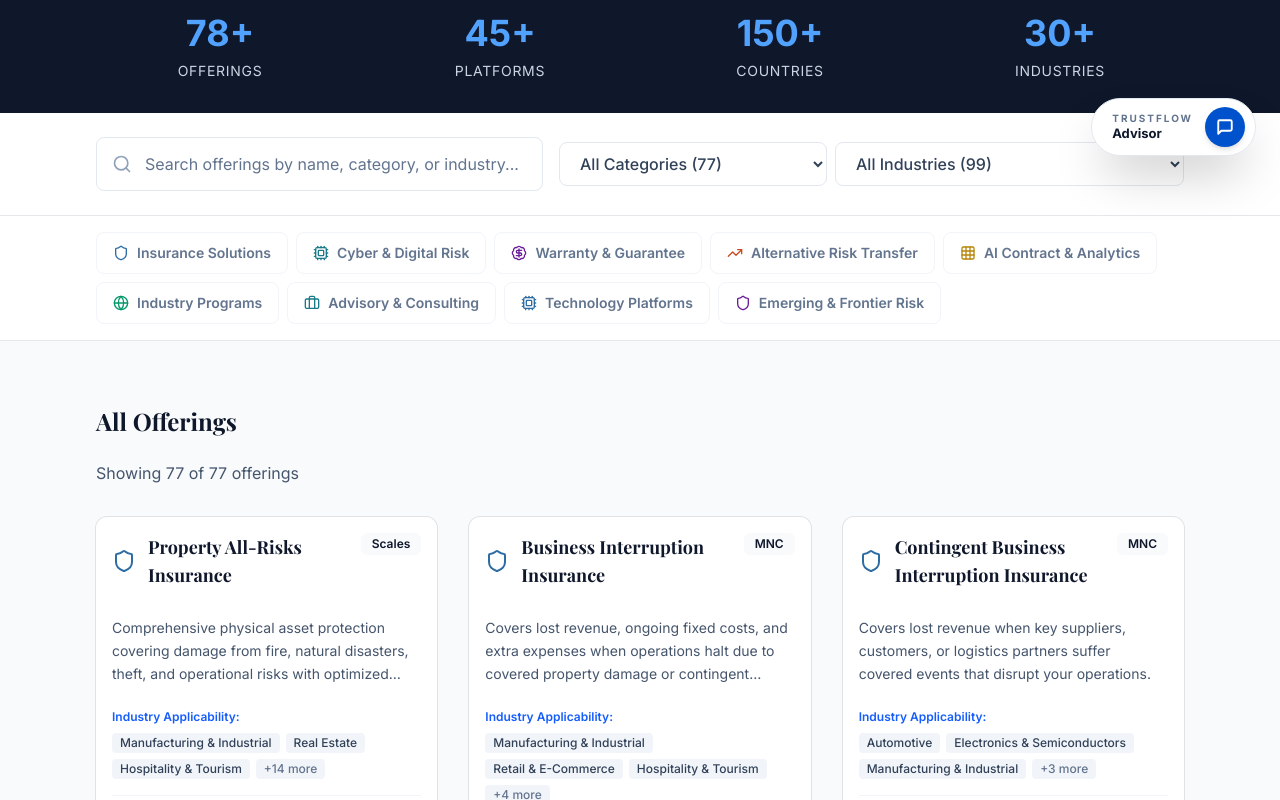
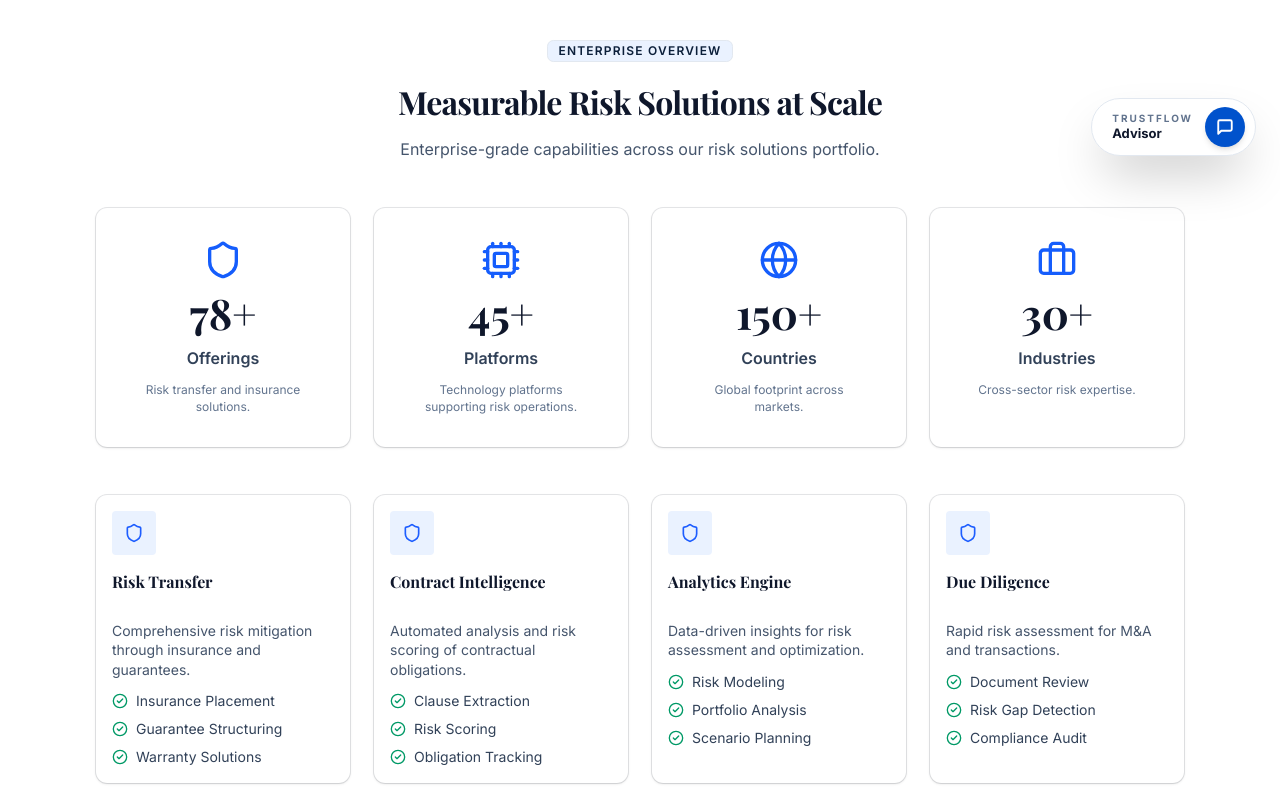
Before and after one commit to sathyadharsan/GLOBAL-BUSINESS-RISK-SOLUTIONS, a Next.js app: page /offerings in a window 1280 px wide. Shown: the part 620-1420 px from the top of the page. Built offline with nearby package versions, Linux system fonts and the light colour scheme; a web font is replaced by a local one.

Commit message:
kpi issue final

```diff
--- a/src/app/offerings/category/[category]/client.tsx
+++ b/src/app/offerings/category/[category]/client.tsx
@@ -196,7 +196,7 @@ export function CategoryClient({ category, categoryInfo, offerings }: CategoryCl
   return (
     <div className="flex flex-col min-h-screen bg-white">
       {/* SECTION 1: FULL WIDTH HERO */}
-      <section className="relative h-[70vh] min-h-[560px] w-full overflow-hidden bg-[#0B1F3A]">
+      <section className="relative h-[70vh] min-h-[560px] w-full overflow-hidden bg-[#0B1F3A] mb-16">
         <div
           className="absolute inset-0 bg-cover bg-center bg-no-repeat scale-105"
           style={{
@@ -244,46 +244,50 @@ export function CategoryClient({ category, categoryInfo, offerings }: CategoryCl
         </div>
       </section>
 
-      {/* SECTION 2: ENTERPRISE KPI DASHBOARD */}
-      <section className="w-full bg-[#0B1F3A] text-white py-14">
+      {/* SECTION 2: ENTERPRISE METRICS & CAPABILITIES - SINGLE SECTION */}
+      <section className="w-full bg-white py-14 border-b border-slate-200">
         <div className="container mx-auto px-6 md:px-8 max-w-6xl">
-          <div className="grid grid-cols-2 md:grid-cols-4 gap-8">
+          <div className="text-center mb-12">
+            <Badge variant="secondary" className="w-fit bg-[#EAF2FF] text-[#0B1F3A] border-slate-200 text-xs font-semibold tracking-widest uppercase mb-4">
+              Enterprise Overview
+            </Badge>
+            <h2 className="text-[28px] md:text-[32px] font-bold text-slate-900 font-serif tracking-tight mb-3">
+              Measurable {label} Solutions at Scale
+            </h2>
+            <p className="text-base text-slate-600 max-w-2xl mx-auto leading-snug">
+              Enterprise-grade capabilities across our {label.toLowerCase()} practice.
+            </p>
+          </div>
+
+          {/* Executive KPI Cards Row */}
+          <div className="grid grid-cols-2 md:grid-cols-4 gap-6 mb-12">
             {mergedKPIs.map((kpi, i) => (
-              <div key={i} className="text-center space-y-2">
-                <div className="text-[44px] font-bold text-[#60A5FA] leading-none">
-                  {kpi.value}
-                </div>
-                <div className="text-xs text-slate-300 uppercase tracking-widest font-semibold">
-                  {kpi.label}
-                </div>
-              </div>
+              <Card key={i} className="border-slate-300 bg-white shadow-sm hover:shadow-md transition-shadow text-center py-8 px-4">
+                <CardContent className="space-y-3 pt-0">
+                  <Shield className="h-10 w-10 text-blue-600 mx-auto" />
+                  <div className="text-[42px] font-bold text-slate-900 font-serif leading-none">
+                    {kpi.value}
+                  </div>
+                  <div className="text-base font-semibold text-slate-700">
+                    {kpi.label}
+                  </div>
+                  <p className="text-xs text-slate-500 leading-snug px-2">
+                    Enterprise capability
+                  </p>
+                </CardContent>
+              </Card>
             ))}
           </div>
-        </div>
-      </section>
 
-      {/* SECTION 3: CAPABILITY ARCHITECTURE */}
-      <section className="py-14 bg-white border-b border-slate-200">
-        <div className="container mx-auto px-6 md:px-8 max-w-6xl">
-          <div className="text-center mb-10">
-            <h2 className="text-[28px] font-bold text-[#0B1F3A] font-serif tracking-tight">
-              Capability Architecture
-            </h2>
-            <p className="mt-3 text-base text-slate-600 max-w-2xl mx-auto leading-snug">
-              Enterprise-grade capabilities across the {label} practice.
-            </p>
-          </div>
+          {/* Capability Cards Row */}
           <div className="grid md:grid-cols-2 lg:grid-cols-4 gap-6">
             {mergedCapabilities.map((cap, i) => (
-              <Card
-                key={i}
-                className="border-slate-300 bg-white shadow-sm hover:shadow-md transition-shadow"
-              >
+              <Card key={i} className="border-slate-300 bg-white shadow-sm hover:shadow-md transition-shadow">
                 <CardHeader className="pb-3">
                   <div className="w-11 h-11 rounded bg-[#EAF2FF] flex items-center justify-center mb-3">
                     <Shield className="h-5 w-5 text-[#1E5EFF]" />
                   </div>
-                  <CardTitle className="text-base font-bold text-[#0B1F3A] leading-snug">
+                  <CardTitle className="text-base font-bold text-slate-900 leading-snug">
                     {cap.title}
                   </CardTitle>
                 </CardHeader>
@@ -291,10 +295,7 @@ export function CategoryClient({ category, categoryInfo, offerings }: CategoryCl
                   <p className="text-sm text-slate-600 leading-snug">{cap.desc}</p>
                   <ul className="space-y-2">
                     {cap.bullets.map((bullet, j) => (
-                      <li
-                        key={j}
-                        className="flex items-start gap-2 text-sm text-slate-700"
-                      >
+                      <li key={j} className="flex items-start gap-2 text-sm text-slate-700">
                         <CheckCircle2 className="h-4 w-4 text-emerald-600 shrink-0 mt-0.5" />
                         <span>{bullet}</span>
                       </li>
@@ -307,7 +308,7 @@ export function CategoryClient({ category, categoryInfo, offerings }: CategoryCl
         </div>
       </section>
 
-      {/* SECTION 4 & 5: INDUSTRY VERTICAL TABS + DYNAMIC CONTENT PANEL */}
+      {/* SECTION 3: INDUSTRY VERTICAL TABS */}
       <section className="py-14 bg-slate-50 border-b border-slate-200">
         <div className="container mx-auto px-6 md:px-8 max-w-6xl">
           <div className="text-center mb-10">
@@ -655,7 +656,7 @@ export function CategoryClient({ category, categoryInfo, offerings }: CategoryCl
             <h2 className="text-[28px] font-bold text-[#0B1F3A] font-serif tracking-tight">
               Related Solutions
             </h2>
-            <p className="mt-3 text-base text-slate-600 max-w-2xl mx-auto leading-snung">
+            <p className="mt-3 text-base text-slate-600 max-w-2xl mx-auto leading-snug">
               Complementary offerings that enhance your enterprise risk program.
             </p>
           </div>
--- a/src/app/offerings/page.tsx
+++ b/src/app/offerings/page.tsx
@@ -5,7 +5,7 @@ import Link from "next/link";
 import { Badge } from "@/components/ui/badge";
 import { Button } from "@/components/ui/button";
 import { Card, CardContent, CardHeader, CardTitle } from "@/components/ui/card";
-import { Search, Shield, Cpu, BadgeDollarSign, TrendingUp, Grid, Globe, Briefcase, ChevronRight } from "lucide-react";
+import { Search, Shield, Cpu, BadgeDollarSign, TrendingUp, Grid, Globe, Briefcase, ChevronRight, CheckCircle2 } from "lucide-react";
 import { offeringsData, CATEGORY_GROUPS } from "@/data/offeringsData";
 import { HeroBackground } from "@/components/sections/HeroBackground";
 import { cn } from "@/lib/utils";
@@ -50,7 +50,6 @@ export default function OfferingsMarketplace() {
         offering.category.toLowerCase().includes(searchQuery.toLowerCase());
 
       const matchesCategory = selectedCategory === "all" || offering.category === selectedCategory;
-
       const matchesIndustry = selectedIndustry === "all" ||
         offering.industryApplicability?.includes(selectedIndustry);
 
@@ -70,44 +69,107 @@ export default function OfferingsMarketplace() {
     <div className="flex flex-col min-h-screen bg-slate-50">
       <HeroBackground
         title="Enterprise Risk & Insurance Solutions Marketplace"
-        subtitle="78+ enterprise-grade risk transfer, insurance, warranty, guarantee, contract intelligence, and risk analytics solutions designed for modern organizations."
+        subtitle="Enterprise-grade risk transfer, insurance, warranty, guarantee, contract intelligence, and risk analytics solutions designed for modern organizations."
         image="https://images.unsplash.com/photo-1454165804606-c3d57bc86b40?q=80&w=2070&auto=format&fit=crop"
         badges={["Marketplace"]}
         breadcrumbs={[
           { label: "Home", href: "/" },
           { label: "Offerings" }
         ]}
-        stats={[
-          { val: "78+", label: "Offerings" },
-          { val: "45+", label: "Platforms" },
-          { val: "150+", label: "Countries" },
-          { val: "30+", label: "Industries" }
-        ]}
       />
 
-      {/* 2. METRICS STRIP */}
-      <div className="w-full bg-slate-900 text-white py-8">
+      {/* 2. ENTERPRISE METRICS & CAPABILITIES - SINGLE SECTION */}
+      <section className="w-full bg-white py-14 border-b border-slate-200">
         <div className="container mx-auto px-4 md:px-8 max-w-6xl">
-          <div className="grid grid-cols-2 md:grid-cols-4 gap-8 text-center">
-            <div>
-              <div className="text-4xl font-bold text-blue-400 mb-2">78+</div>
-              <div className="text-sm text-slate-300 uppercase tracking-wider">Offerings</div>
-            </div>
-            <div>
-              <div className="text-4xl font-bold text-blue-400 mb-2">45+</div>
-              <div className="text-sm text-slate-300 uppercase tracking-wider">Platforms</div>
-            </div>
-            <div>
-              <div className="text-4xl font-bold text-blue-400 mb-2">150+</div>
-              <div className="text-sm text-slate-300 uppercase tracking-wider">Countries</div>
-            </div>
-            <div>
-              <div className="text-4xl font-bold text-blue-400 mb-2">30+</div>
-              <div className="text-sm text-slate-300 uppercase tracking-wider">Industries</div>
-            </div>
+          <div className="text-center mb-12">
+            <Badge variant="secondary" className="w-fit bg-[#EAF2FF] text-[#0B1F3A] border-slate-200 text-xs font-semibold tracking-widest uppercase mb-4">
+              Enterprise Overview
+            </Badge>
+            <h2 className="text-[28px] md:text-[32px] font-bold text-slate-900 font-serif tracking-tight mb-3">
+              Measurable Risk Solutions at Scale
+            </h2>
+            <p className="text-base text-slate-600 max-w-2xl mx-auto leading-snug">
+              Enterprise-grade capabilities across our risk solutions portfolio.
+            </p>
+          </div>
+
+          {/* Executive KPI Cards Row */}
+          <div className="grid grid-cols-2 md:grid-cols-4 gap-6 mb-12">
+            {[
+              { value: "78+", label: "Offerings", desc: "Risk transfer and insurance solutions.", icon: Shield },
+              { value: "45+", label: "Platforms", desc: "Technology platforms supporting risk operations.", icon: Cpu },
+              { value: "150+", label: "Countries", desc: "Global footprint across markets.", icon: Globe },
+              { value: "30+", label: "Industries", desc: "Cross-sector risk expertise.", icon: Briefcase },
+            ].map((kpi, i) => {
+              const Icon = kpi.icon;
+              return (
+                <Card key={i} className="border-slate-300 bg-white shadow-sm hover:shadow-md transition-shadow text-center py-8 px-4">
+                  <CardContent className="space-y-3 pt-0">
+                    <Icon className="h-10 w-10 text-blue-600 mx-auto" />
+                    <div className="text-[42px] font-bold text-slate-900 font-serif leading-none">
+                      {kpi.value}
+                    </div>
+                    <div className="text-base font-semibold text-slate-700">
+                      {kpi.label}
+                    </div>
+                    <p className="text-xs text-slate-500 leading-snug px-2">
+                      {kpi.desc}
+                    </p>
+                  </CardContent>
+                </Card>
+              );
+            })}
+          </div>
+
+          {/* Capability Cards Row */}
+          <div className="grid md:grid-cols-2 lg:grid-cols-4 gap-6">
+            {[
+              {
+                title: "Risk Transfer",
+                desc: "Comprehensive risk mitigation through insurance and guarantees.",
+                bullets: ["Insurance Placement", "Guarantee Structuring", "Warranty Solutions"],
+              },
+              {
+                title: "Contract Intelligence",
+                desc: "Automated analysis and risk scoring of contractual obligations.",
+                bullets: ["Clause Extraction", "Risk Scoring", "Obligation Tracking"],
+              },
+              {
+                title: "Analytics Engine",
+                desc: "Data-driven insights for risk assessment and optimization.",
+                bullets: ["Risk Modeling", "Portfolio Analysis", "Scenario Planning"],
+              },
+              {
+                title: "Due Diligence",
+                desc: "Rapid risk assessment for M&A and transactions.",
+                bullets: ["Document Review", "Risk Gap Detection", "Compliance Audit"],
+              },
+            ].map((cap, i) => (
+              <Card key={i} className="border-slate-300 bg-white shadow-sm hover:shadow-md transition-shadow">
+                <CardHeader className="pb-3">
+                  <div className="w-11 h-11 rounded bg-[#EAF2FF] flex items-center justify-center mb-3">
+                    <Shield className="h-5 w-5 text-[#1E5EFF]" />
+                  </div>
+                  <CardTitle className="text-base font-bold text-slate-900 leading-snug">
+                    {cap.title}
+                  </CardTitle>
+                </CardHeader>
+                <CardContent className="space-y-3 pt-0">
+                  <p className="text-sm text-slate-600 leading-snug">{cap.desc}</p>
+                  <ul className="space-y-2">
+                    {cap.bullets.map((bullet, j) => (
+                      <li key={j} className="flex items-start gap-2 text-sm text-slate-700">
+                        <CheckCircle2 className="h-4 w-4 text-emerald-600 shrink-0 mt-0.5" />
+                        <span>{bullet}</span>
+                      </li>
+                    ))}
+                  </ul>
+                </CardContent>
+              </Card>
+            ))}
           </div>
         </div>
-      </div>
+      </section>
 
       {/* 3. SEARCH & FILTERS */}
       <div className="w-full bg-white border-b sticky top-20 z-40">
--- a/src/components/sections/EnterpriseOfferingLayout.tsx
+++ b/src/components/sections/EnterpriseOfferingLayout.tsx
@@ -473,7 +473,7 @@ export function EnterpriseOfferingLayout({ offering }: EnterpriseOfferingLayoutP
   return (
     <div className="flex flex-col min-h-screen bg-white">
       {/* SECTION 1: FULL WIDTH HERO */}
-      <section className="relative h-[70vh] min-h-[560px] w-full overflow-hidden bg-[#0B1F3A]">
+      <section className="relative h-[70vh] min-h-[560px] w-full overflow-hidden bg-[#0B1F3A] mb-16">
         <div
           className="absolute inset-0 bg-cover bg-center bg-no-repeat scale-105"
           style={{
@@ -523,59 +523,58 @@ export function EnterpriseOfferingLayout({ offering }: EnterpriseOfferingLayoutP
         </div>
       </section>
 
-      {/* SECTION 2: ENTERPRISE KPI DASHBOARD */}
-      <section className="w-full bg-[#0B1F3A] text-white py-14">
+      {/* SECTION 2: ENTERPRISE METRICS & CAPABILITIES - SINGLE SECTION */}
+      <section className="w-full bg-white py-14 border-b border-slate-200">
         <div className="container mx-auto px-6 md:px-8 max-w-6xl">
-          <div className="grid grid-cols-2 md:grid-cols-4 gap-8">
+          <div className="text-center mb-12">
+            <Badge variant="secondary" className="w-fit bg-[#EAF2FF] text-[#0B1F3A] border-slate-200 text-xs font-semibold tracking-widest uppercase mb-4">
+              Enterprise Overview
+            </Badge>
+            <h2 className="text-[28px] md:text-[32px] font-bold text-slate-900 font-serif tracking-tight mb-3">
+              Measurable Risk Solutions at Scale
+            </h2>
+            <p className="text-base text-slate-600 max-w-2xl mx-auto leading-snug">
+              Enterprise-grade capabilities designed for complex risk landscapes.
+            </p>
+          </div>
+
+          {/* Executive KPI Cards Row */}
+          <div className="grid grid-cols-2 md:grid-cols-4 gap-6 mb-12">
             {kpis.map((kpi, i) => (
-              <div key={i} className="text-center space-y-2">
-                <div className="text-[44px] font-bold text-[#60A5FA] leading-none">
-                  {kpi.value}
-                </div>
-                <div className="text-xs text-slate-300 uppercase tracking-widest font-semibold">
-                  {kpi.label}
-                </div>
-              </div>
+              <Card key={i} className="border-slate-300 bg-white shadow-sm hover:shadow-md transition-shadow text-center py-8 px-4">
+                <CardContent className="space-y-3 pt-0">
+                  <Shield className="h-10 w-10 text-blue-600 mx-auto" />
+                  <div className="text-[42px] font-bold text-slate-900 font-serif leading-none">
+                    {kpi.value}
+                  </div>
+                  <div className="text-base font-semibold text-slate-700">
+                    {kpi.label}
+                  </div>
+                  <p className="text-xs text-slate-500 leading-snug px-2">
+                    Enterprise capability
+                  </p>
+                </CardContent>
+              </Card>
             ))}
           </div>
-        </div>
-      </section>
 
-      {/* SECTION 3: CAPABILITY ARCHITECTURE */}
-      <section className="py-16 bg-white border-b border-slate-200">
-        <div className="container mx-auto px-6 md:px-8 max-w-6xl">
-          <div className="text-center mb-12">
-            <h2 className="text-[28px] md:text-[32px] font-bold text-[#0B1F3A] font-serif tracking-tight">
-              Capability Architecture
-            </h2>
-            <p className="mt-3 text-base text-slate-600 max-w-2xl mx-auto leading-snug">
-              Enterprise-grade capabilities designed to address complex risk landscapes across industries and geographies.
-            </p>
-          </div>
+          {/* Capability Cards Row */}
           <div className="grid md:grid-cols-2 lg:grid-cols-4 gap-6">
             {capabilities.map((cap, i) => (
-              <Card
-                key={i}
-                className="border-slate-300 bg-white shadow-sm hover:shadow-md transition-shadow"
-              >
+              <Card key={i} className="border-slate-300 bg-white shadow-sm hover:shadow-md transition-shadow">
                 <CardHeader className="pb-3">
                   <div className="w-11 h-11 rounded bg-[#EAF2FF] flex items-center justify-center mb-3">
                     <Shield className="h-5 w-5 text-[#1E5EFF]" />
                   </div>
-                  <CardTitle className="text-base font-bold text-[#0B1F3A] leading-snug">
+                  <CardTitle className="text-base font-bold text-slate-900 leading-snug">
                     {cap.title}
                   </CardTitle>
                 </CardHeader>
                 <CardContent className="space-y-3 pt-0">
-                  <p className="text-sm text-slate-600 leading-snug">
-                    {cap.desc}
-                  </p>
+                  <p className="text-sm text-slate-600 leading-snug">{cap.desc}</p>
                   <ul className="space-y-2">
                     {cap.bullets.map((bullet, j) => (
-                      <li
-                        key={j}
-                        className="flex items-start gap-2 text-sm text-slate-700"
-                      >
+                      <li key={j} className="flex items-start gap-2 text-sm text-slate-700">
                         <CheckCircle2 className="h-4 w-4 text-emerald-600 shrink-0 mt-0.5" />
                         <span>{bullet}</span>
                       </li>
@@ -588,7 +587,7 @@ export function EnterpriseOfferingLayout({ offering }: EnterpriseOfferingLayoutP
         </div>
       </section>
 
-      {/* SECTION 4 & 5: INDUSTRY VERTICAL TABS + DYNAMIC CONTENT PANEL */}
+      {/* SECTION 3: INDUSTRY VERTICAL TABS */}
       <section className="py-14 bg-slate-50 border-b border-slate-200">
         <div className="container mx-auto px-6 md:px-8 max-w-6xl">
           <div className="text-center mb-10">
```
